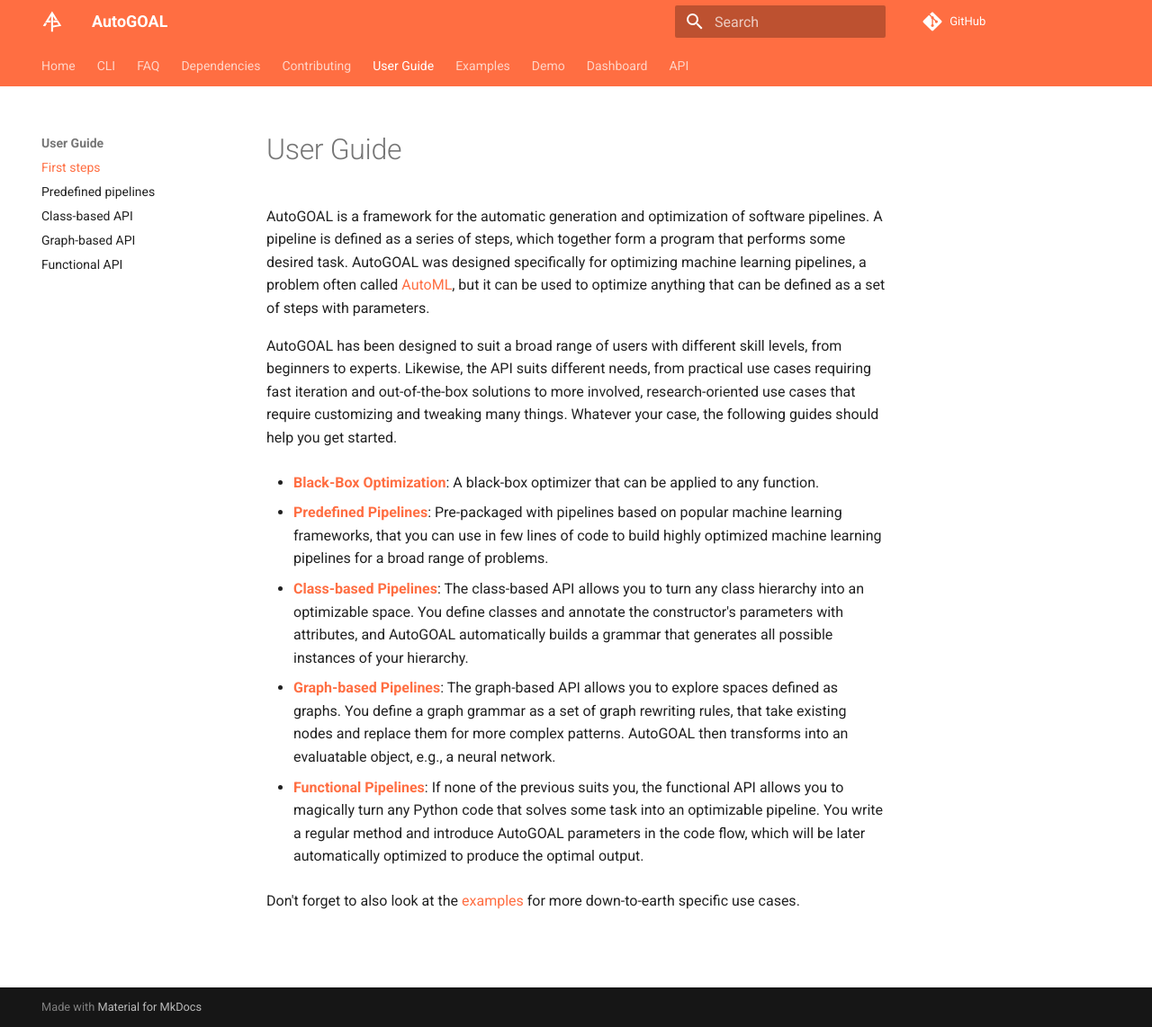
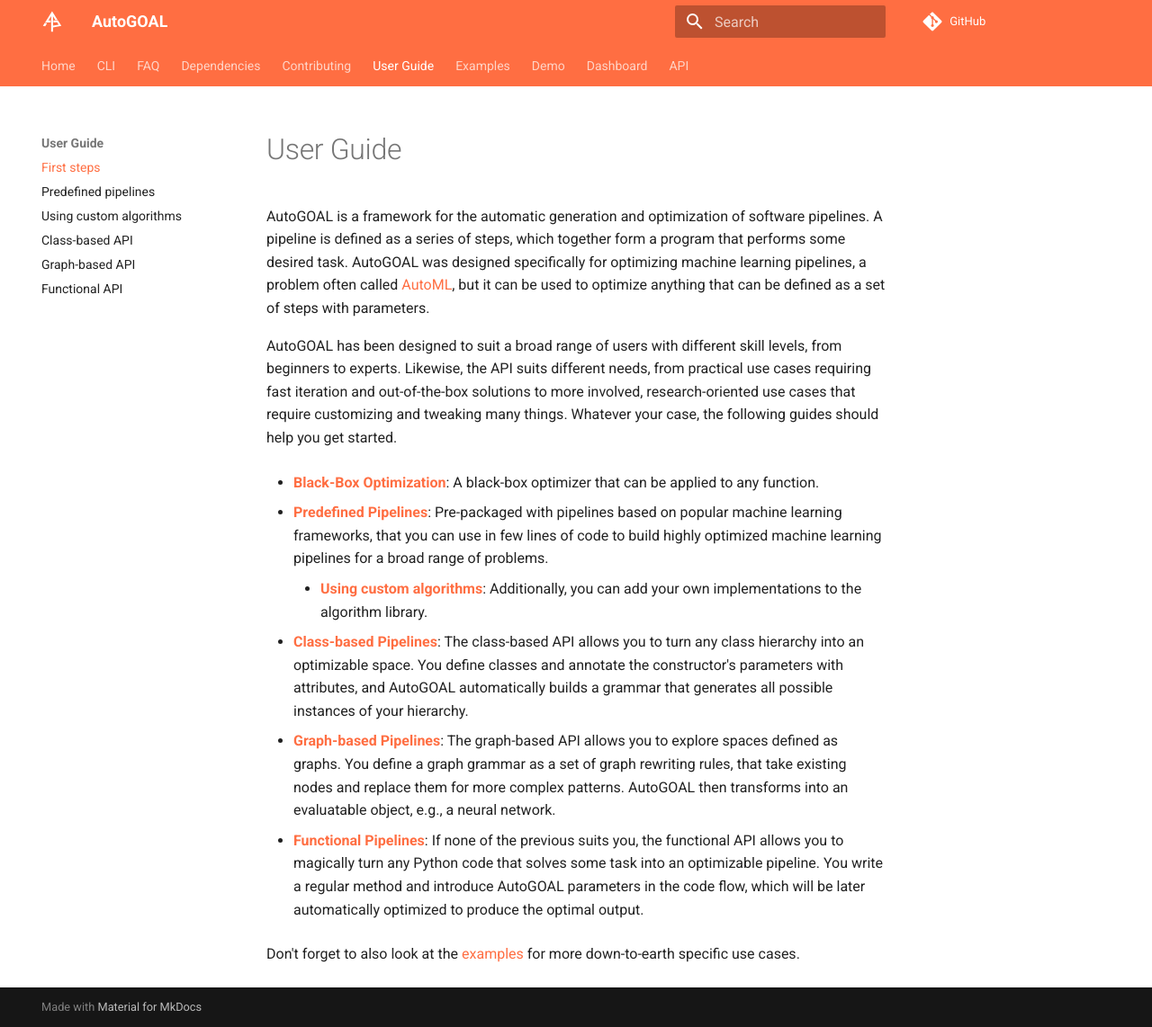
Before and after one commit to autogoal/autogoal, an MkDocs documentation site: the page built from docs/guide/index.md, in a window 1280 px wide and 1142 px high. Shown: the whole window at 90% size. Built offline with MkDocs 1.6.1 and Material for MkDocs 9.7.7, drawn with Linux system fonts in a browser that asks for light colours; comment, search, counter and statistics services are not loaded.

Commit message:
Update docs

```diff
--- a/docs/guide/index.md
+++ b/docs/guide/index.md
@@ -10,25 +10,28 @@
 to more involved, research-oriented use cases that require customizing and tweaking many things.
 Whatever your case, the following guides should help you get started.
 
-* **[Black-Box Optimization](./blackbox/)**:
+* **[Black-Box Optimization](./tests.guide.blackbox/)**:
     A black-box optimizer that can be applied to any function.
 
-* **[Predefined Pipelines](./predefined/)**:
+* **[Predefined Pipelines](./tests.guide.predefined/)**:
     Pre-packaged with pipelines based on popular machine learning frameworks,
     that you can use in few lines of code to build highly optimized machine learning pipelines for a broad range of problems.
 
-* **[Class-based Pipelines](./cfg/)**:
+    * **[Using custom algorithms](./tests.guide.include_algorithm/)**:
+        Additionally, you can add your own implementations to the algorithm library.
+
+* **[Class-based Pipelines](./tests.guide.cfg/)**:
     The class-based API allows you to turn any class hierarchy into an optimizable space.
     You define classes and annotate the constructor's parameters
     with attributes, and AutoGOAL automatically builds a grammar that generates all possible
     instances of your hierarchy.
 
-* **[Graph-based Pipelines](./graph/)**:
+* **[Graph-based Pipelines](./tests.guide.graph/)**:
     The graph-based API allows you to explore spaces defined as graphs. You define a graph grammar as
     a set of graph rewriting rules, that take existing nodes and replace them for more complex patterns.
     AutoGOAL then transforms into an evaluatable object, e.g., a neural network.
 
-* **[Functional Pipelines](./functional/)**:
+* **[Functional Pipelines](./tests.guide.functional/)**:
     If none of the previous suits you, the functional API allows you to magically turn any Python code
     that solves some task into an optimizable pipeline.
     You write a regular method and introduce AutoGOAL parameters in the code flow, which will be later
--- a/mkdocs.yml
+++ b/mkdocs.yml
@@ -32,6 +32,7 @@
     - User Guide:
         - First steps: guide/index.md
         - Predefined pipelines: guide/tests.guide.predefined.md
+        - Using custom algorithms: guide/tests.guide.include_algorithm.md
         - Class-based API: guide/tests.guide.cfg.md
         - Graph-based API: guide/tests.guide.graph.md
         - Functional API: guide/tests.guide.functional.md
```
Also changed, not shown: docs/examples/index.md (+3 -3 lines), docs/shell/printshell.md (deleted, +0 -24 lines), 1 other file.
